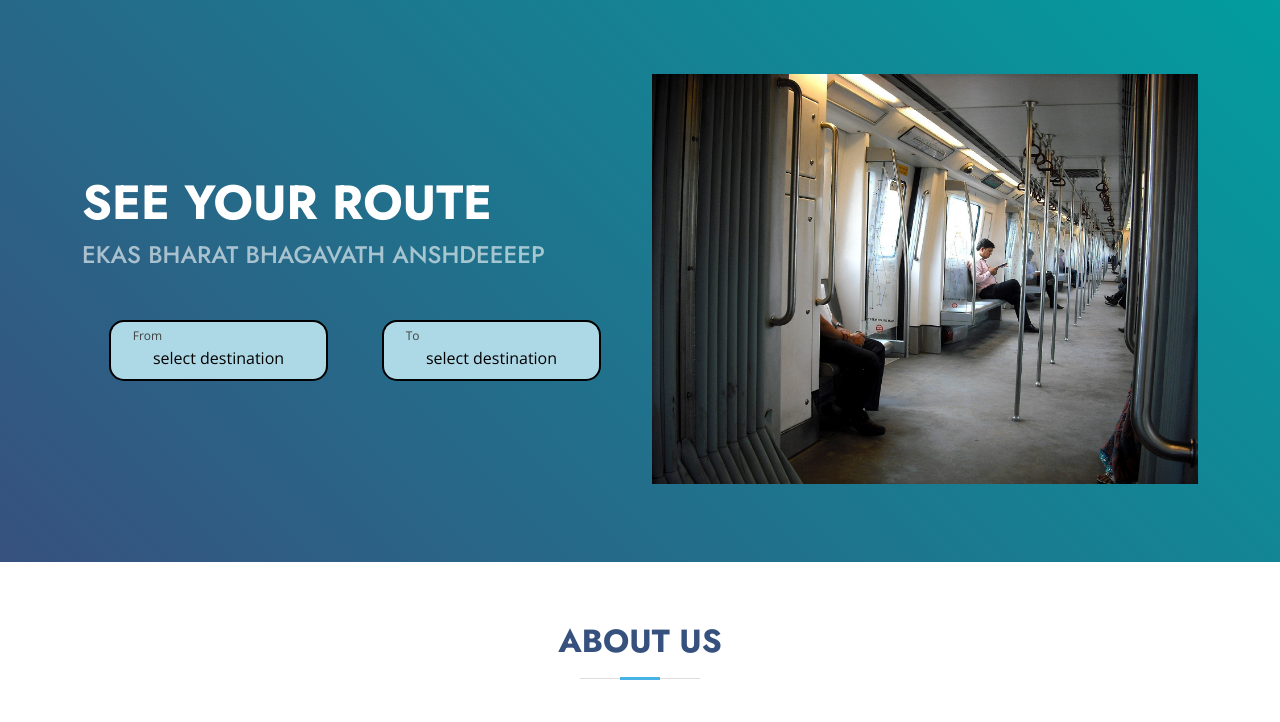
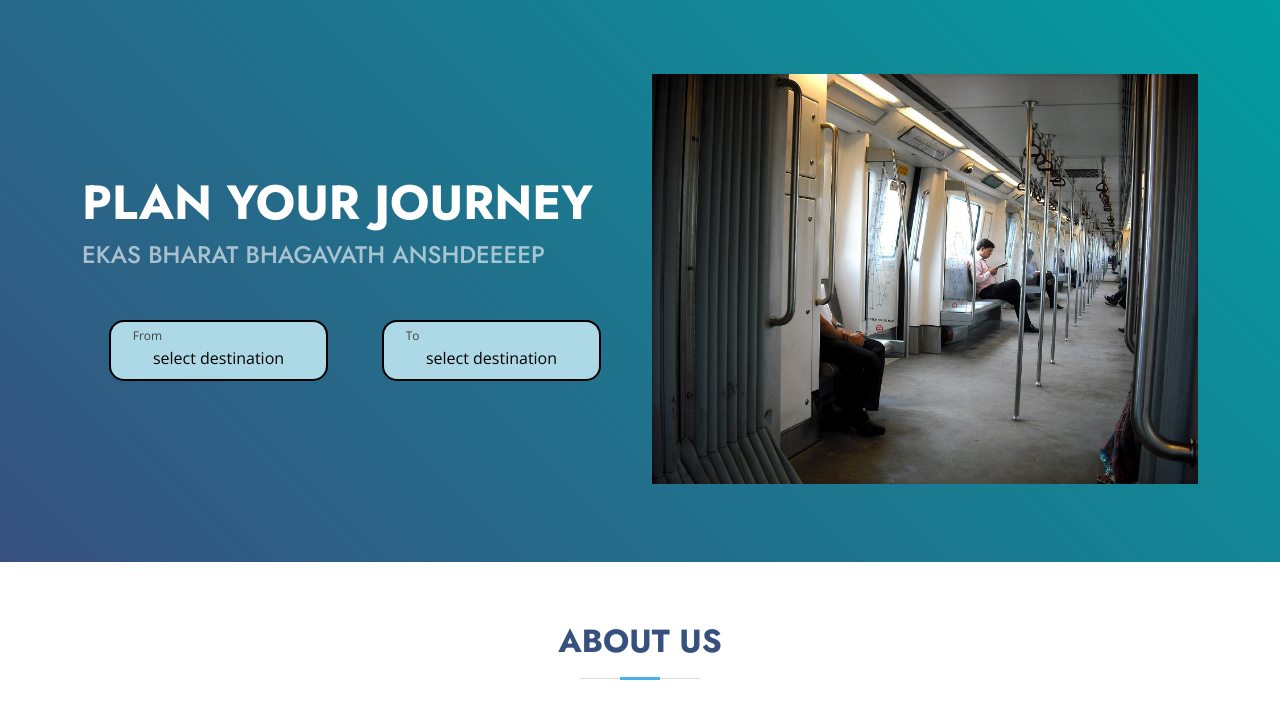
Before and after one commit to EkaspreetSingh/delhi-metro, a plain HTML site: page index.html in a window 1280 px wide. Shown: the part 78-800 px from the top of the page. Drawn offline with nearby package versions, Linux system fonts and the light colour scheme.

Commit message:
changed the main title(jaisa bharat ne app me likha tha vaise krdiya) still uski app me 2 button aur h vo bhi daalne rehte h

```diff
--- a/index.html
+++ b/index.html
@@ -63,7 +63,7 @@
     <div class="container">
       <div class="row">
         <div class="col-lg-6 d-flex flex-column justify-content-center pt-4 pt-lg-0 order-2 order-lg-1" data-aos="fade-up" data-aos-delay="200">
-          <h1>SEE YOUR ROUTE</h1>
+          <h1>PLAN YOUR JOURNEY</h1>
           <h2>EKAS BHARAT BHAGAVATH ANSHDEEEEP</h2>
           <div class="d-flex justify-content-center justify-content-lg-start">
             <style>
```
